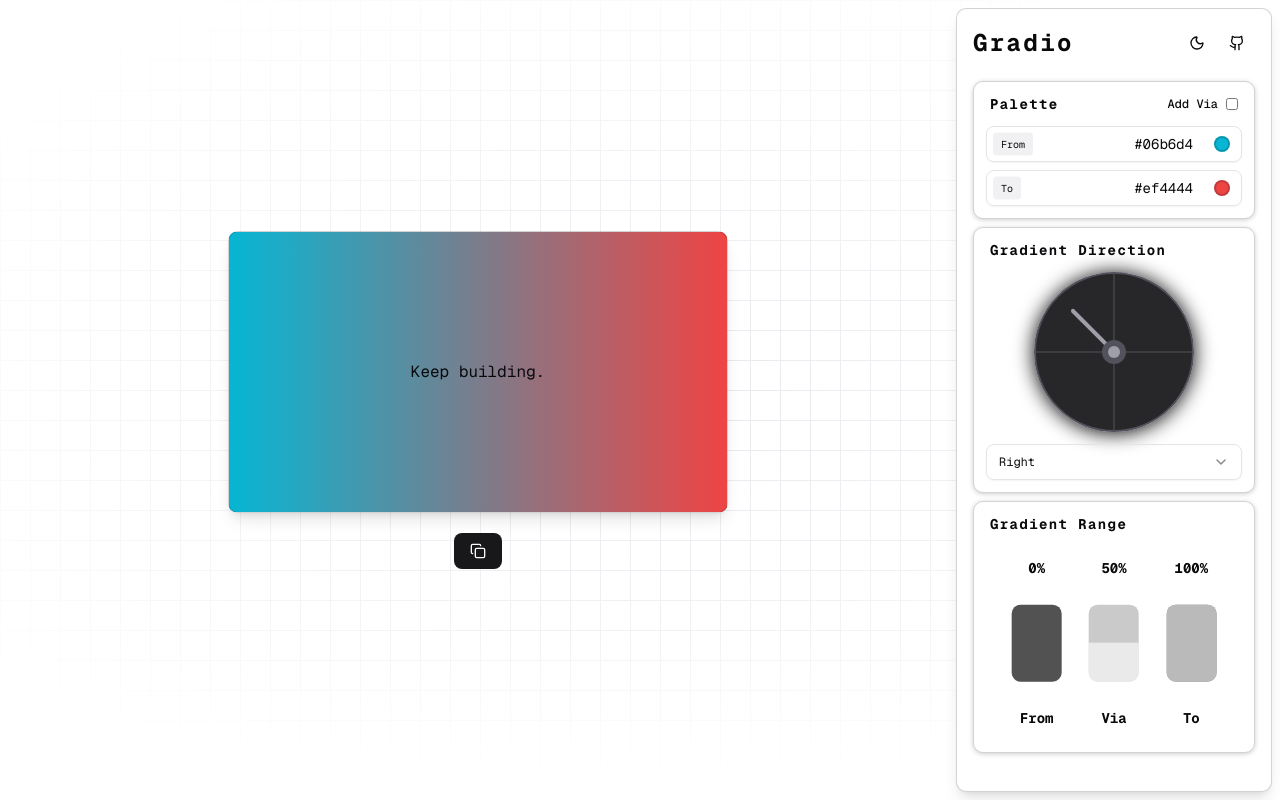
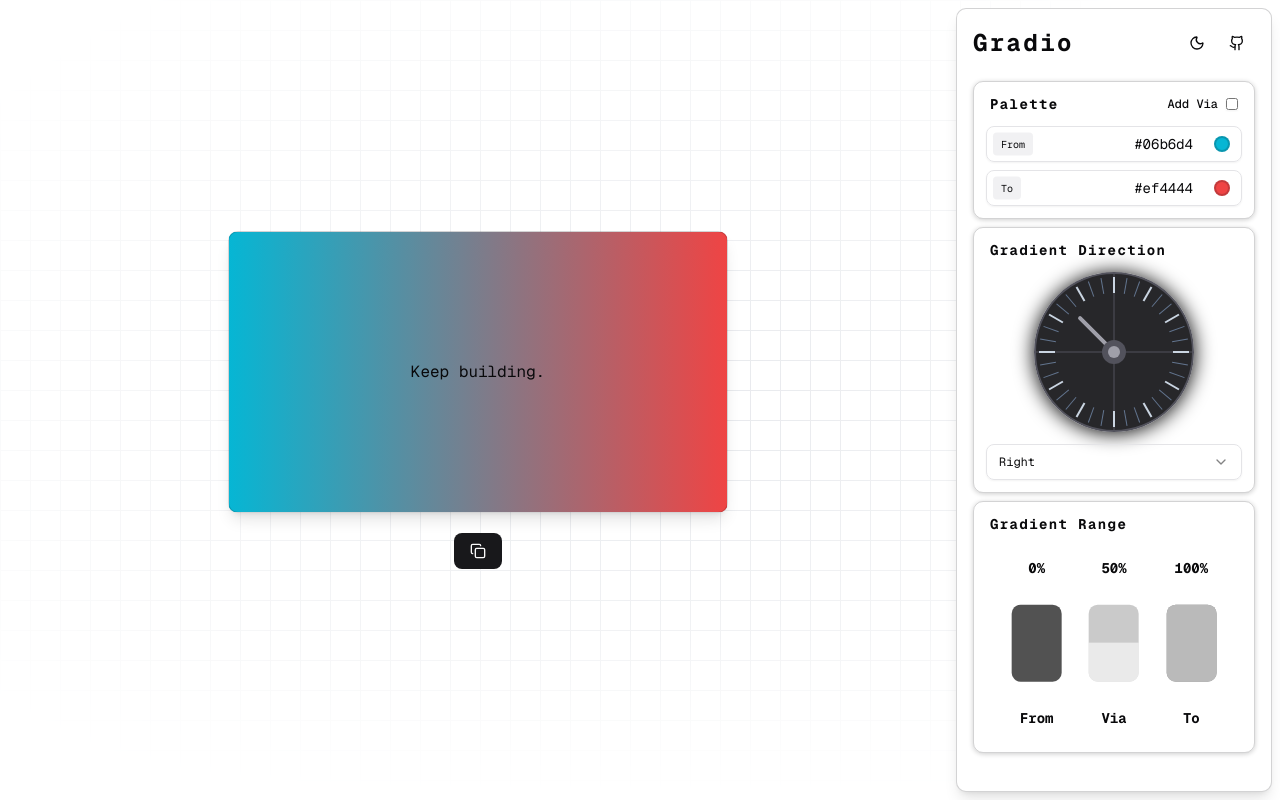
Before and after one commit to faisal004/gradients, a Next.js app: page / in a window 1280 px wide. Built offline with nearby package versions, Linux system fonts and the light colour scheme.

Commit message:
wip : will implement tommorrow

```diff
--- a/src/components/degree-selector.tsx
+++ b/src/components/degree-selector.tsx
@@ -93,44 +93,42 @@ export default function DegreeSelector() {
     >
       <div className="flex flex-col items-center gap-6 shadow-[0_1px_20px_rgb(0,0,0,1)] rounded-full">
         <div className="relative size-40">
-          {/* Outer circle */}
           <div
             id="degree-dial"
             className="absolute inset-0 rounded-full border-2 border-zinc-600 bg-zinc-800 "
           >
 
-            {/* {[...Array(12)].map((_, i) => (
+            {[...Array(12)].map((_, i) => (
               <div
                 key={i}
-                className="absolute w-0.5  h-8 bg-slate-300"
+                className="absolute w-0.5  h-4 bg-slate-300"
                 style={{
-                  top: '6.5px',
+                  top: '3px',
                   left: '50%',
                   zIndex: 1,
-                  transformOrigin: '50% 152px',
+                  transformOrigin: '50% 75px',
                   transform: `translateX(-50%) rotate(${i * 30}deg)`
                 }}
               />
-            ))} */}
+            ))}
 
-            {/* Minor degree markers (every 10°) */}
-            {/* {[...Array(36)].map((_, i) => {
-              if (i % 3 !== 0) { // Skip major markers
+            {[...Array(36)].map((_, i) => {
+              if (i % 3 !== 0) {
                 return (
                   <div
                     key={`minor-${i}`}
                     className="absolute w-px h-4 bg-slate-500"
                     style={{
-                      top: '12px',
+                      top: '3px',
                       left: '50%',
-                      transformOrigin: '50% 148px',
+                      transformOrigin: '50% 75px',
                       transform: `translateX(-50%) rotate(${i * 10}deg)`
                     }}
                   />
                 );
               }
               return null;
-            })} */}
+            })}
 
 
 
@@ -142,7 +140,7 @@ export default function DegreeSelector() {
               ref={needleRef}
               className={`absolute w-1 bg-zinc-400 rounded-full origin-bottom z-20 cursor-grab ${isDragging ? 'cursor-grabbing bg-zinc-400' : ''}`}
               style={{
-                height: '60px',
+                height: '50px',
                 left: '50%',
                 bottom: '50%',
                 transformOrigin: '50% 100%',
```
